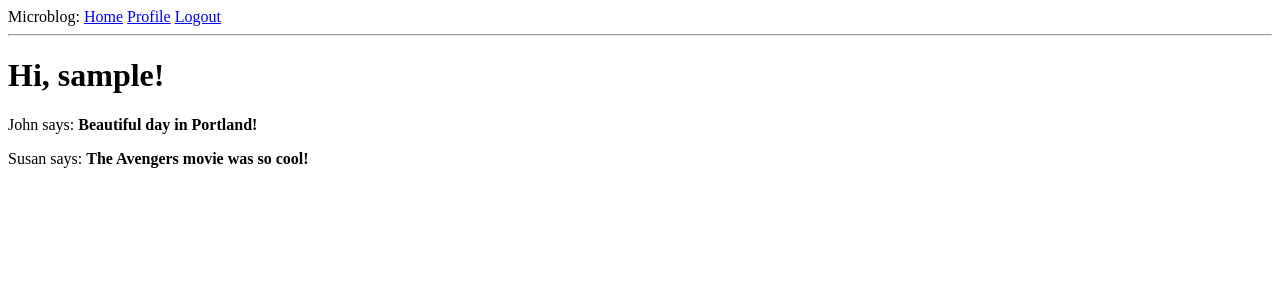
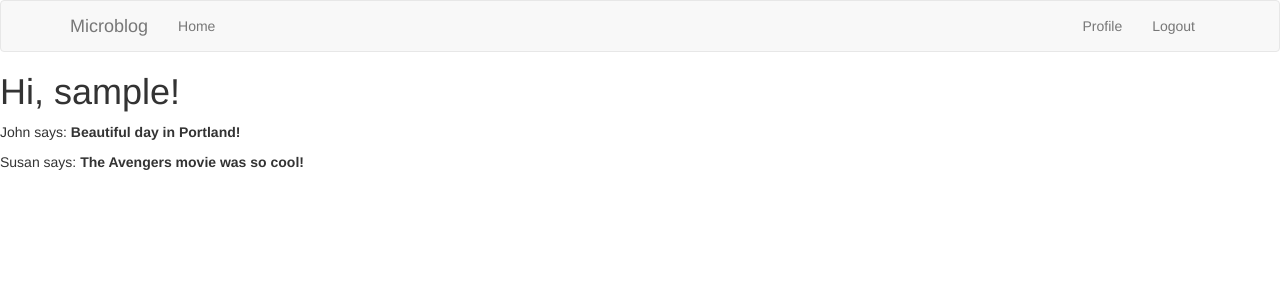
Before and after one commit to coreyfinnegan/microblog, a Flask app: page / in a window 1280 px wide. Shown: the top 300 px of the page. Run offline with Flask 2, Linux system fonts and the light colour scheme; the visitor is signed in with stand-in values (Sample User, id 1); data comes from the database, SQL or seed files in the repository; some libraries are stand-ins or nearby versions.

Commit message:
Bootstrap install and base.html redesign

```diff
--- a/app/__init__.py
+++ b/app/__init__.py
@@ -3,6 +3,7 @@ from config import Config
 from flask_sqlalchemy import SQLAlchemy
 from flask_migrate import Migrate
 from flask_login import LoginManager
+from flask_bootstrap import Bootstrap
 
 app = Flask(__name__)
 app.config.from_object(Config)
@@ -10,5 +11,6 @@ db = SQLAlchemy(app)
 migrate = Migrate(app, db)
 login = LoginManager(app)
 login.login_view = 'login'
+bootstrap = Bootstrap(app)
 
 from app import routes, models
--- a/app/templates/base.html
+++ b/app/templates/base.html
@@ -1,32 +1,49 @@
-<!doctype html>
-<html>
-    <head>
-      {% if title %}
-      <title>{{ title }} - Microblog</title>
-      {% else %}
-      <title>Welcome to Microblog</title>
-      {% endif %}
-    </head>
-    <body>
-        <div>Microblog:
-          <a href="{{ url_for('index') }}">Home</a>
-          {% if current_user.is_anonymous %}
-          <a href="{{ url_for('login') }}">Login</a>
-          {% else %}
-          <a href="{{ url_for('user', username=current_user.username )}}">Profile</a>
-          <a href="{{ url_for('logout') }}">Logout</a>
-          {% endif %}
+{% extends 'bootstrap/base.html' %}
+
+{% block title %}
+    {% if title %}{{ title }} - Microblog{% else %}Welcome to Microblog{% endif %}
+{% endblock %}
+
+{% block navbar %}
+    <nav class="navbar navbar-default">
+        <div class="container">
+            <div class="navbar-header">
+                <button type="button" class="navbar-toggle collapsed" data-toggle="collapse" data-target="#bs-example-navbar-collapse-1" aria-expanded="false">
+                    <span class="sr-only">Toggle navigation</span>
+                    <span class="icon-bar"></span>
+                    <span class="icon-bar"></span>
+                    <span class="icon-bar"></span>
+                </button>
+                <a class="navbar-brand" href="{{ url_for('index') }}">Microblog</a>
+            </div>
+            <div class="collapse navbar-collapse" id="bs-example-navbar-collapse-1">
+                <ul class="nav navbar-nav">
+                    <li><a href="{{ url_for('index') }}">Home</a></li>
+                </ul>
+                <ul class="nav navbar-nav navbar-right">
+                    {% if current_user.is_anonymous %}
+                    <li><a href="{{ url_for('login') }}">Login</a></li>
+                    {% else %}
+                    <li><a href="{{ url_for('user', username=current_user.username) }}">Profile</a></li>
+                    <li><a href="{{ url_for('logout') }}">Logout</a></li>
+                    {% endif %}
+                </ul>
+            </div>
         </div>
-        <hr>
+    </nav>
+{% endblock %}
+
+{% block content %}
+    <div class="container">
         {% with messages = get_flashed_messages() %}
         {% if messages %}
-        <ul>
             {% for message in messages %}
-            <li>{{ message }}</li>
+            <div class="alert alert-info" role="alert">{{ message }}</div>
             {% endfor %}
-        </ul>
         {% endif %}
         {% endwith %}
-        {% block content %}{% endblock %}
-    </body>
-</html>
+
+        {# application content needs to be provided in the app_content block #}
+        {% block app_content %}{% endblock %}
+    </div>
+{% endblock %}
```
